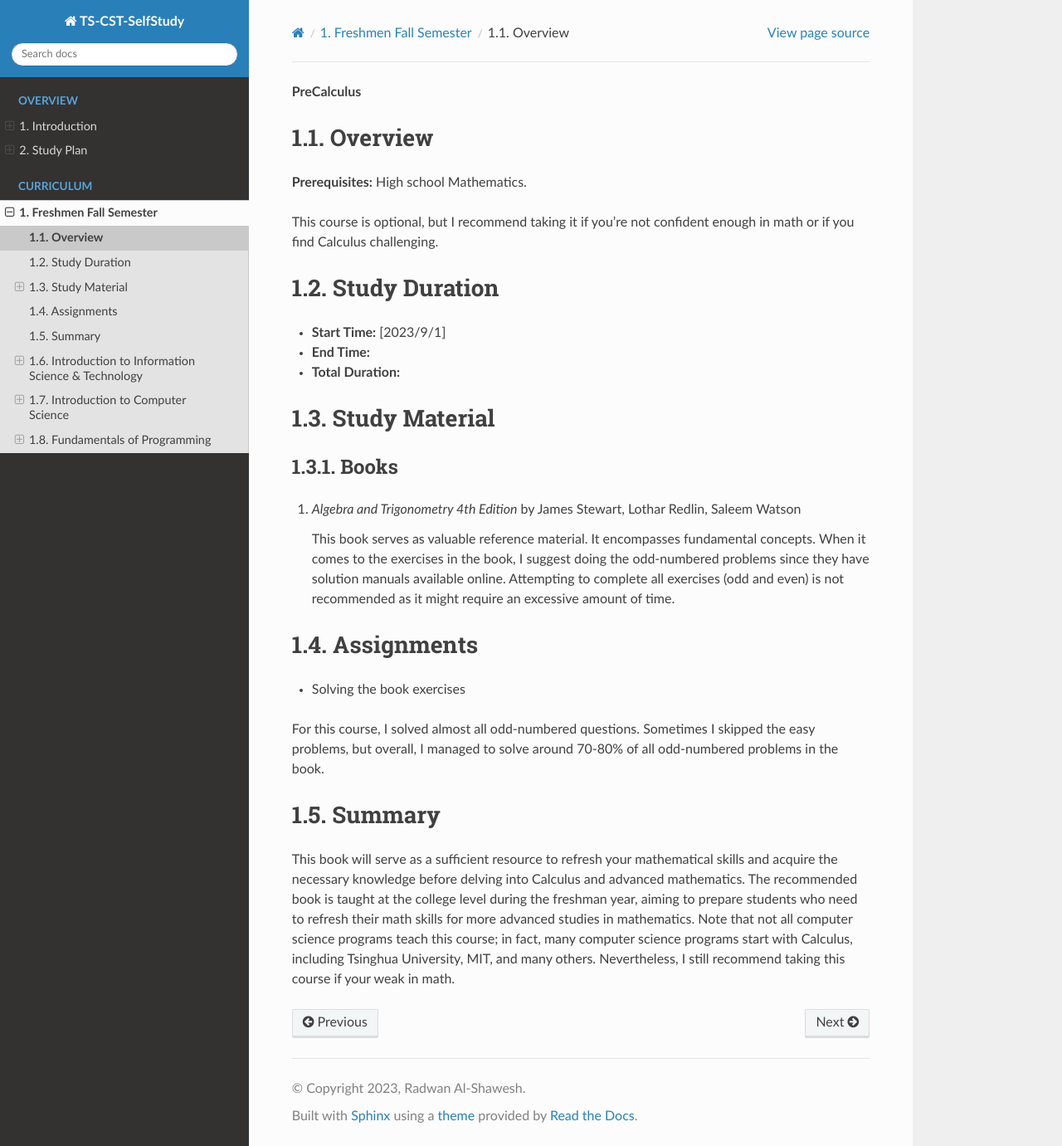
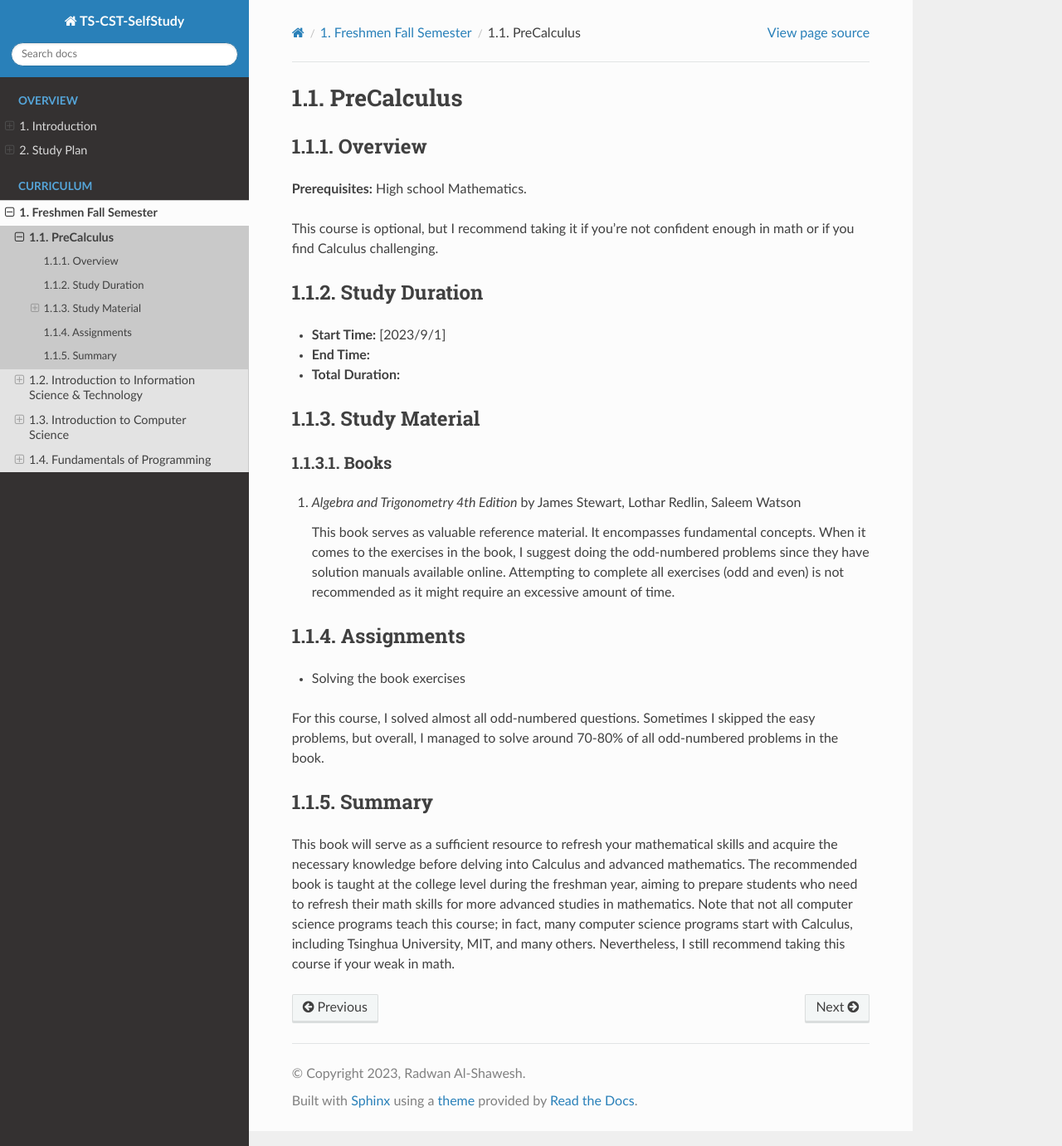
Before and after one commit to radwanCS/Tsinghua-CS-SelfStudy, a Sphinx documentation site: the page built from docs/source/content/freshmen_1/precalculus/precalculus.rst, in a window 1280 px wide and 1381 px high. Shown: the whole window at 83% size. Built offline with Sphinx 7.4.7 and the Read the Docs theme 2.0.0, drawn with Linux system fonts in a browser that asks for light colours.

Commit message:
update precal

```diff
--- a/docs/source/content/freshmen_1/precalculus/precalculus.rst
+++ b/docs/source/content/freshmen_1/precalculus/precalculus.rst
@@ -1,4 +1,5 @@
-**PreCalculus**
+PreCalculus
+===========
 
 Overview
 --------
```
